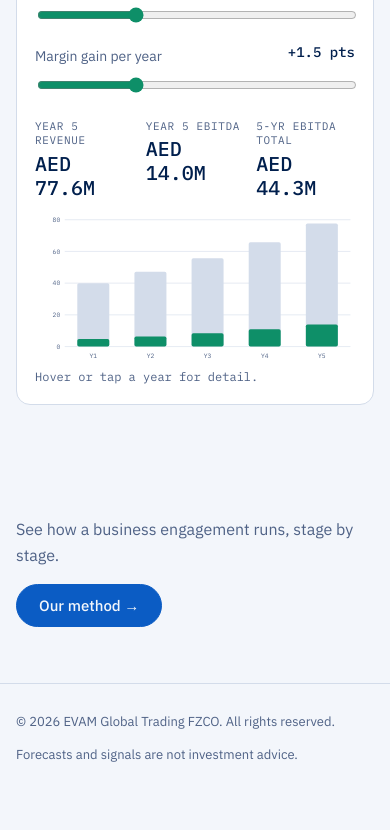
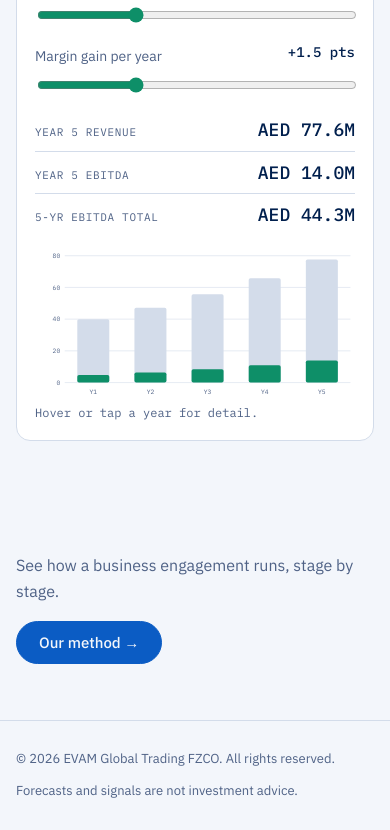
Before and after one commit to ekthagit/ektha_SI_Website, a plain HTML site: page business.html in a window 390 px wide. Shown: the part 1763-2593 px from the top of the page. Before the commit the page ends 2557 px from the top, so only its background shows below. Drawn offline with Linux system fonts and the light colour scheme.

Commit message:
Make single theme to Light and mobile view changes

```diff
--- a/app.js
+++ b/app.js
@@ -5,8 +5,8 @@
   const redrawers=[];
   const redrawAll=()=>redrawers.forEach(f=>f());
   addEventListener('resize',redrawAll);
-  matchMedia('(prefers-color-scheme: dark)').addEventListener('change',redrawAll);
-  new MutationObserver(redrawAll).observe(root,{attributes:true,attributeFilter:['data-theme']});
+  // matchMedia('(prefers-color-scheme: dark)').addEventListener('change',redrawAll);
+  // new MutationObserver(redrawAll).observe(root,{attributes:true,attributeFilter:['data-theme']});
 
   function seg(id,onChange){
     const el=document.getElementById(id);
@@ -203,7 +203,7 @@
 
   /* ---------- Live market data (TradingView widgets) ---------- */
   const TV='https://s3.tradingview.com/external-embedding/';
-  const dark=()=>{const t=root.getAttribute('data-theme');return t?t==='dark':matchMedia('(prefers-color-scheme: dark)').matches};
+  // const dark=()=>{const t=root.getAttribute('data-theme');return t?t==='dark':matchMedia('(prefers-color-scheme: dark)').matches};
   function mountTV(host,widget,config,fallbackMsg){
     if(!host) return;
     host.innerHTML='';
@@ -211,7 +211,15 @@
     const inner=document.createElement('div'); inner.className='tradingview-widget-container__widget'; inner.style.height='100%';
     box.appendChild(inner);
     const sc=document.createElement('script'); sc.src=TV+widget; sc.async=true;
-    sc.textContent=JSON.stringify(Object.assign({colorTheme:dark()?'dark':'light',isTransparent:true,locale:'en'},config));
+    // sc.textContent=JSON.stringify(Object.assign({colorTheme:dark()?'dark':'light',isTransparent:true,locale:'en'},config));
+
+    sc.textContent=JSON.stringify(Object.assign({
+      colorTheme:'light',
+      isTransparent:true,
+      locale:'en'
+    },config));
+
+
     sc.onerror=()=>{host.innerHTML='<div class="tv-fallback">'+fallbackMsg+'</div>'};
     box.appendChild(sc); host.appendChild(box);
   }
@@ -239,8 +247,8 @@
       sym=b.dataset.v; mountChart();
     });
   }
-  let lastDark=dark();
-  const retheme=()=>{const d=dark(); if(d===lastDark) return; lastDark=d; mountTape(); if(chart) mountChart()};
-  matchMedia('(prefers-color-scheme: dark)').addEventListener('change',retheme);
-  new MutationObserver(retheme).observe(root,{attributes:true,attributeFilter:['data-theme']});
+  // let lastDark=dark();
+  // const retheme=()=>{const d=dark(); if(d===lastDark) return; lastDark=d; mountTape(); if(chart) mountChart()};
+  // matchMedia('(prefers-color-scheme: dark)').addEventListener('change',retheme);
+  // new MutationObserver(retheme).observe(root,{attributes:true,attributeFilter:['data-theme']});
 })();
--- a/styles.css
+++ b/styles.css
@@ -2,21 +2,22 @@ html{-webkit-text-size-adjust:100%}
 :root{padding-top:env(safe-area-inset-top,0px);padding-bottom:env(safe-area-inset-bottom,0px)}
 img{max-width:100%}[hidden]{display:none!important}
 
-/* Layout: dark navy command surface; full-bleed hero with live forecast canvas, then a capability grid, a four-stage pipeline, and a quiet contact band. */
-:root{
-  --bg:#001A42; --bg-2:#04245A; --line:#1E3D73; --fg:#EEF4FC; --muted:#93A8C9;
-  --accent:#6FB7FF; --signal:#3FD6A6; --warn:#F2B35A;
-  --display:"Sora",ui-sans-serif,system-ui,sans-serif;
-  --body:"IBM Plex Sans",ui-sans-serif,system-ui,sans-serif;
-  --mono:"IBM Plex Mono",ui-monospace,Menlo,monospace;
-  color-scheme:dark;
+:root {
+  --bg: #F3F6FB;
+  --bg-2: #FFFFFF;
+  --line: #D3DCEA;
+  --fg: #001F4D;
+  --muted: #4F6286;
+  --accent: #0B5CC4;
+  --signal: #0E8F68;
+  --warn: #B26C0A;
+
+  --display: "Sora", ui-sans-serif, system-ui, sans-serif;
+  --body: "IBM Plex Sans", ui-sans-serif, system-ui, sans-serif;
+  --mono: "IBM Plex Mono", ui-monospace, Menlo, monospace;
+
+  color-scheme: light;
 }
-@media (prefers-color-scheme: light){:root:not([data-theme="dark"]){
-  --bg:#F3F6FB; --bg-2:#FFFFFF; --line:#D3DCEA; --fg:#001F4D; --muted:#4F6286;
-  --accent:#0B5CC4; --signal:#0E8F68; --warn:#B26C0A; color-scheme:light}}
-:root[data-theme="light"]{
-  --bg:#F3F6FB; --bg-2:#FFFFFF; --line:#D3DCEA; --fg:#001F4D; --muted:#4F6286;
-  --accent:#0B5CC4; --signal:#0E8F68; --warn:#B26C0A; color-scheme:light}
 
 *{box-sizing:border-box}
 body{background:var(--bg);color:var(--fg);font:400 16px/1.6 var(--body);margin:0}
@@ -150,6 +151,35 @@ input[type=range]{width:100%;accent-color:var(--signal)}
 .kpis{display:grid;grid-template-columns:repeat(3,1fr);gap:12px;margin-bottom:14px}
 .kpis div{font:400 11px/1.3 var(--mono);letter-spacing:.06em;text-transform:uppercase;color:var(--muted)}
 .kpis strong{display:block;margin-top:4px;font:500 20px/1.2 var(--mono);letter-spacing:0;color:var(--fg);font-variant-numeric:tabular-nums}
+
+
+/* Mobile */
+@media (max-width:560px){
+  .kpis{
+    grid-template-columns:1fr;
+    gap:10px;
+  }
+
+  .kpis div{
+    display:flex;
+    align-items:baseline;
+    justify-content:space-between;
+    gap:16px;
+    padding-bottom:10px;
+    border-bottom:1px solid var(--line);
+  }
+
+  .kpis div:last-child{
+    border-bottom:0;
+  }
+
+  .kpis strong{
+    margin-top:0;
+    flex:none;
+    text-align:right;
+    font-size:18px;
+  }
+}
 #plan{width:100%;height:auto;display:block}
 #plan .bar{fill:var(--line)}
 #plan .bar.e{fill:var(--signal)}
```
